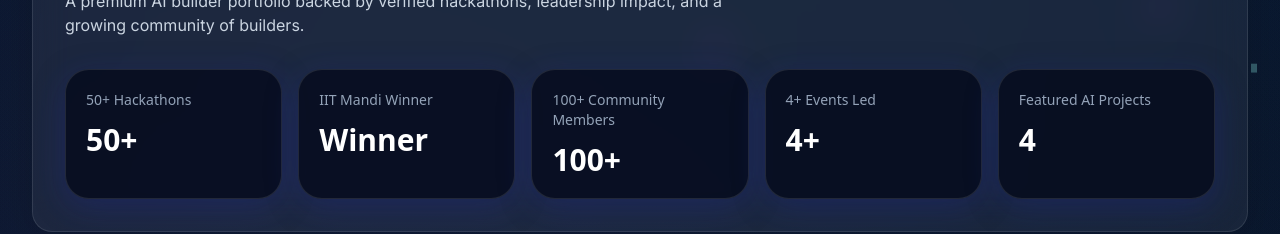
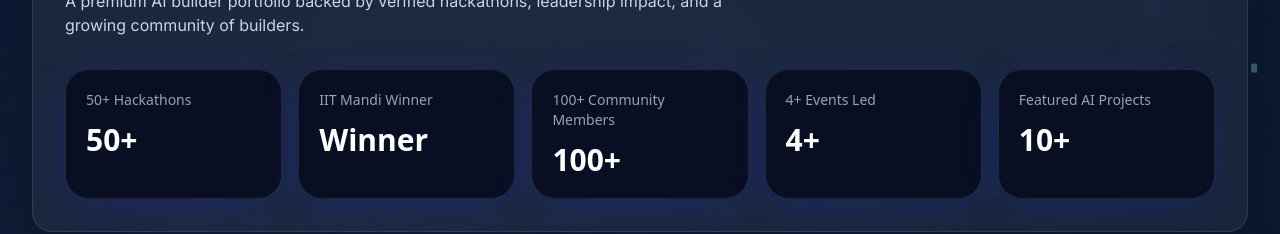
Before and after one commit to sarthaksinghaniya/My-Portfolio, a React (Vite) app: page / in a window 1280 px wide. Shown: the part 1220-1454 px from the top of the page. Built offline with nearby package versions, Linux system fonts and the light colour scheme.

Commit message:
Update featured AI project count and resume filename

```diff
--- a/src/data/content.js
+++ b/src/data/content.js
@@ -9,7 +9,7 @@ export const profile = {
     linkedin: 'https://www.linkedin.com/in/sarthak-singhaniya-a4ab9a323',
     github: 'https://github.com/sarthaksinghaniya',
     portfolio: 'https://reviber.netlify.app',
-    resume: '/Resume ss.pdf',
+    resume: '/Sarthak_Resume.pdf',
     instagram: 'https://www.instagram.com/sarthak_shubh_?igsh=MWtsbGFnZHljejRoZA==',
     leetcode: 'https://leetcode.com/u/FYCfvXYnxf/',
     unstop: 'https://unstop.com/u/sarthsin39721',
@@ -36,7 +36,7 @@ export const liveProofs = [
   { label: 'IIT Mandi Winner', value: 'Winner' },
   { label: '100+ Community Members', value: '100+' },
   { label: '4+ Events Led', value: '4+' },
-  { label: 'Featured AI Projects', value: '4' }
+  { label: 'Featured AI Projects', value: '10+' }
 ]
 
 export const skills = {
```
